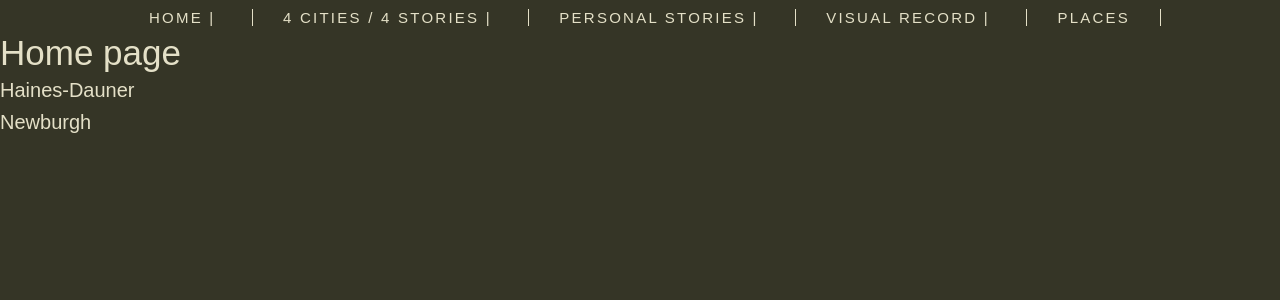
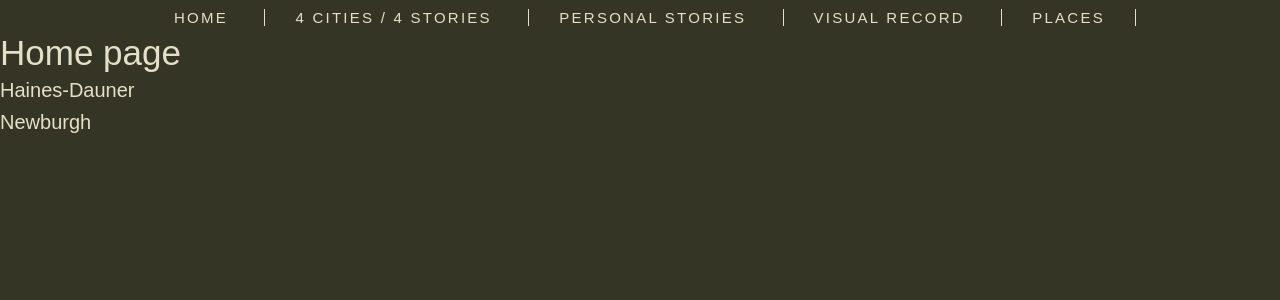
Before and after one commit to DigitalGizmo/pur-app-r, a React (Create React App) app: page / in a window 1280 px wide. Shown: the top 300 px of the page. Built offline with nearby package versions, Linux system fonts and the light colour scheme; a web font is replaced by a local one.

Commit message:
remove extra escape chars

```diff
--- a/src/components/App.js
+++ b/src/components/App.js
@@ -6,10 +6,10 @@ function App() {
     <div >
       <nav class="main-menu">
         <ul>
-          <li><a href="http://app.picturingurbanrenewal.org/">Home | </a></li>
-          <li><a href="http://app.picturingurbanrenewal.org/cities">4 Cities / 4 Stories</a> | </li>
-          <li><a href="http://app.picturingurbanrenewal.org/people">Personal Stories</a> | </li>
-          <li><a href="http://app.picturingurbanrenewal.org/visuals">Visual Record</a> | </li>
+          <li><a href="http://app.picturingurbanrenewal.org/">Home </a></li>
+          <li><a href="http://app.picturingurbanrenewal.org/cities">4 Cities / 4 Stories</a> </li>
+          <li><a href="http://app.picturingurbanrenewal.org/people">Personal Stories</a> </li>
+          <li><a href="http://app.picturingurbanrenewal.org/visuals">Visual Record</a> </li>
           <li><a href="http://app.picturingurbanrenewal.org/places">Places</a></li>
         </ul>
       </nav>
--- a/src/components/people/SlideShow.js
+++ b/src/components/people/SlideShow.js
@@ -2,15 +2,15 @@ import React from 'react';
 import './SlideShow.css';
 
 const slides = [
-  {imgName: 'dauner-arch-details', caption: 'Architectural details of a building soon to be demolished for Kingston\'\s Broadway East Urban Renewal Project, 1967.'},
+  {imgName: 'dauner-arch-details', caption: 'Architectural details of a building soon to be demolished for Kingston\'s Broadway East Urban Renewal Project, 1967.'},
   {imgName: 'dauner-1865-bldg', caption: 'The 1865 Building, 74 Broadway, before demolition.'},
   {imgName: 'dauner-1865-bldg-demo', caption: 'The 1865 Building being demolished.'},
   {imgName: 'haines-mcmillan-bldg', caption: 'Demolition of McMillan Building, Downtown Kingston, 1967.'},
   {imgName: 'haines-old-city-hall-pigeons', caption: 'This Bob Haines photograph accompanied an article by Kingston Daily Freeman Reporter Hugh Reynolds, March 18, 1975.'},
   {imgName: 'dauner-demo-scene', caption: 'Aftermath of demolition.'},
   {imgName: 'dauner-hasbrouck-strand', caption: 'Corner of Hasbrouck St. and E. Strand. The building on the left is the McMillian Building, former home of ship chandlery, from which Gene Dauner and Bob Haines removed some architectural detail. The former Colonial Hotel is across the street.'},
-  {imgName: 'dauner-poor-mans-paradise', caption: 'Poor Man\'\s Paradise in process of demolition This secondhand store at 65 E. Strand was owned by Nick Matthews.'},
-  {imgName: 'dauner-yallums-detail', caption: 'Close-up photograph of Yallum\'\s Department Store. The x inside a circle is a common way to indicate that a vacant building was dangerous to enter.'},
+  {imgName: 'dauner-poor-mans-paradise', caption: 'Poor Man\'s Paradise in process of demolition This secondhand store at 65 E. Strand was owned by Nick Matthews.'},
+  {imgName: 'dauner-yallums-detail', caption: 'Close-up photograph of Yallum\'s Department Store. The x inside a circle is a common way to indicate that a vacant building was dangerous to enter.'},
   {imgName: 'haines-buildings-boarded-up-2', caption: 'A row of buildings boarded up and awaiting demolition in the Broadway East urban renewal area. Bob Haines photo.'},
   {imgName: 'haines-clearance', caption: 'Broadway East urban renewal area in process of being cleared. Bob Haines photograph.'},
   {imgName: 'haines-demo-rear-bldg', caption: 'Rear of building being demolished. Bob Haines photograph.'},
```
